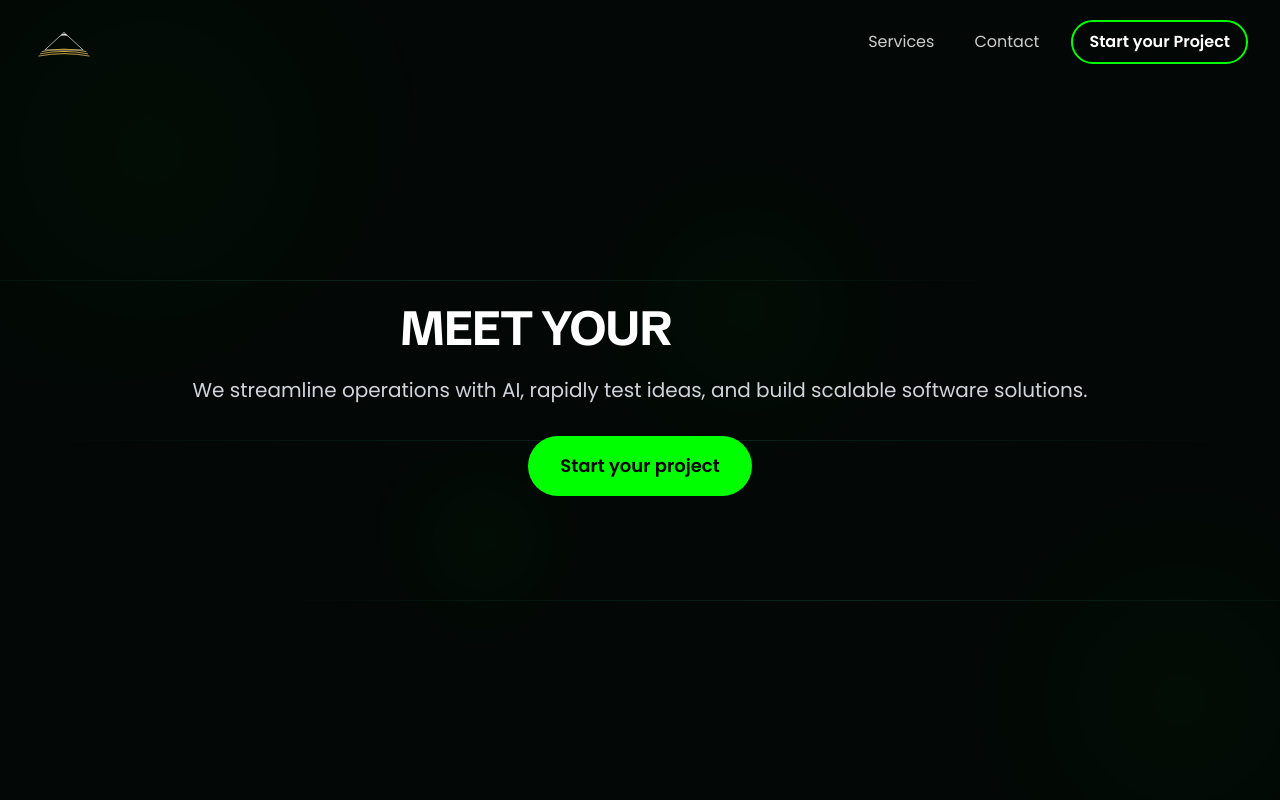
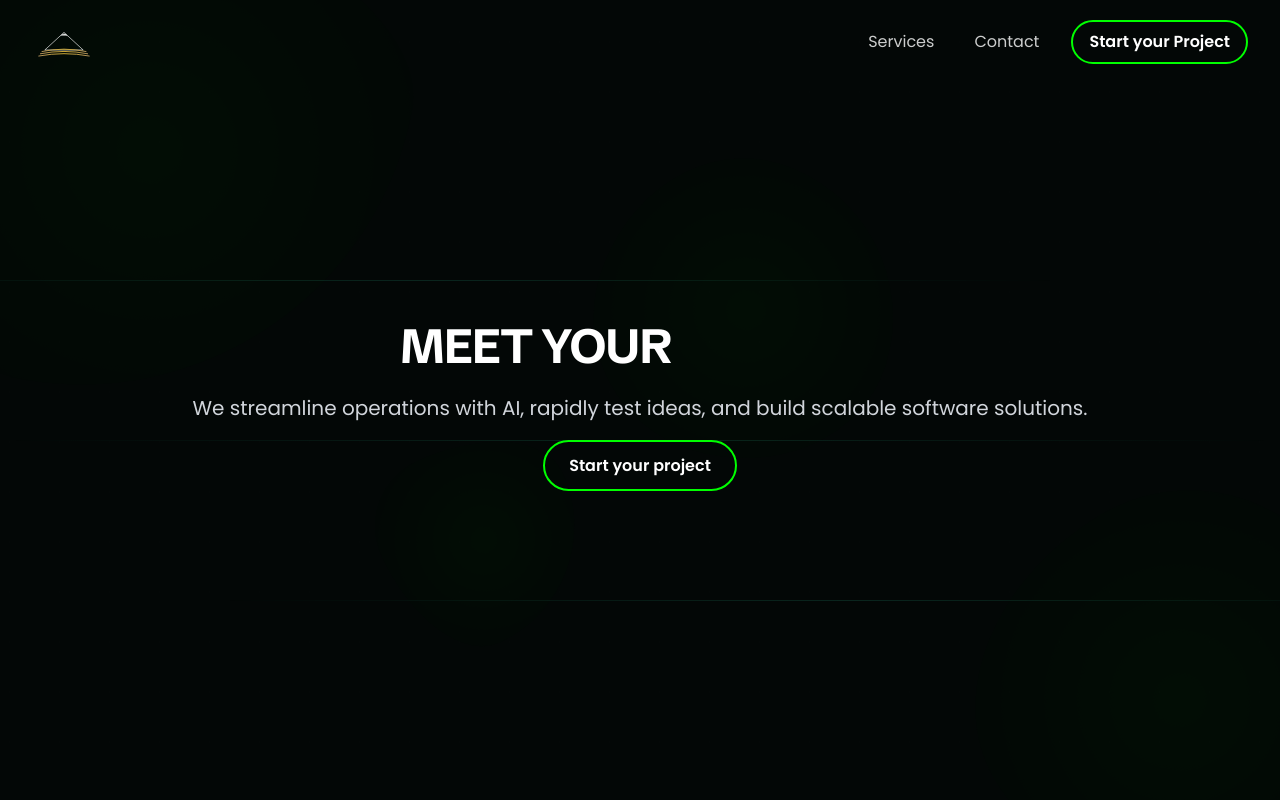
Before and after one commit to nicsigma/landingpanchito1, a React (Vite) app: page / in a window 1280 px wide. Shown: the top 800 px of the page. Built offline with nearby package versions, Linux system fonts and the light colour scheme.

Commit message:
feat: update all CTAs to link to Zoho Bookings

```diff
--- a/src/components/HeroSection.tsx
+++ b/src/components/HeroSection.tsx
@@ -102,12 +102,14 @@ export default function HeroSection() {
             animate={{ opacity: 1, y: 0 }}
             transition={{ duration: 0.5, delay: 0.4 }}
           >
-            <button
-              onClick={scrollToServices}
-              className="bg-[#00FF00] hover:bg-white text-black text-base sm:text-lg px-6 sm:px-8 py-3 sm:py-4 rounded-full transition-all duration-300 font-semibold"
+            <a
+              href="https://panchitoproductlab.zohobookings.com/#/panchitoproductlab"
+              target="_blank"
+              rel="noopener noreferrer"
+              className="border-2 border-[#00FF00] hover:bg-[#00FF00] text-white text-base px-6 py-3 rounded-full transition-all duration-300 font-semibold"
             >
-              Start your project
-            </button>
+              {language === 'en' ? "Start your project" : "Inicia tu proyecto"}
+            </a>
           </motion.div>
         </div>
       </div>
--- a/src/components/Navbar.tsx
+++ b/src/components/Navbar.tsx
@@ -89,12 +89,14 @@ export default function Navbar() {
 
           {/* Mobile menu button */}
           <div className="md:hidden flex items-center space-x-4">
-            <motion.button
-              onClick={handleBookCall}
+            <a
+              href="https://panchitoproductlab.zohobookings.com/#/panchitoproductlab"
+              target="_blank"
+              rel="noopener noreferrer"
               className="border-2 border-[#00FF00] hover:bg-[#00FF00] text-white text-sm px-3 py-1.5 rounded-full transition-all duration-300 font-semibold"
             >
               {language === 'en' ? "Start Project" : "Iniciar"}
-            </motion.button>
+            </a>
             <button
               onClick={toggleMenu}
               className="p-2 text-white hover:text-[#00FF00] transition-colors"
--- a/src/components/ServicesSection.tsx
+++ b/src/components/ServicesSection.tsx
@@ -117,7 +117,9 @@ export function ServicesSection({ language }: ServicesSectionProps) {
 
         <div className="mt-16 text-center">
           <a
-            href="#contact"
+            href="https://panchitoproductlab.zohobookings.com/#/panchitoproductlab"
+            target="_blank"
+            rel="noopener noreferrer"
             className="inline-block border-2 border-[#00FF00] hover:bg-[#00FF00] text-white text-base px-6 py-3 rounded-full transition-all duration-300 font-semibold"
           >
             {language === 'en' ? "Start your project" : "Inicia tu proyecto"}
```
